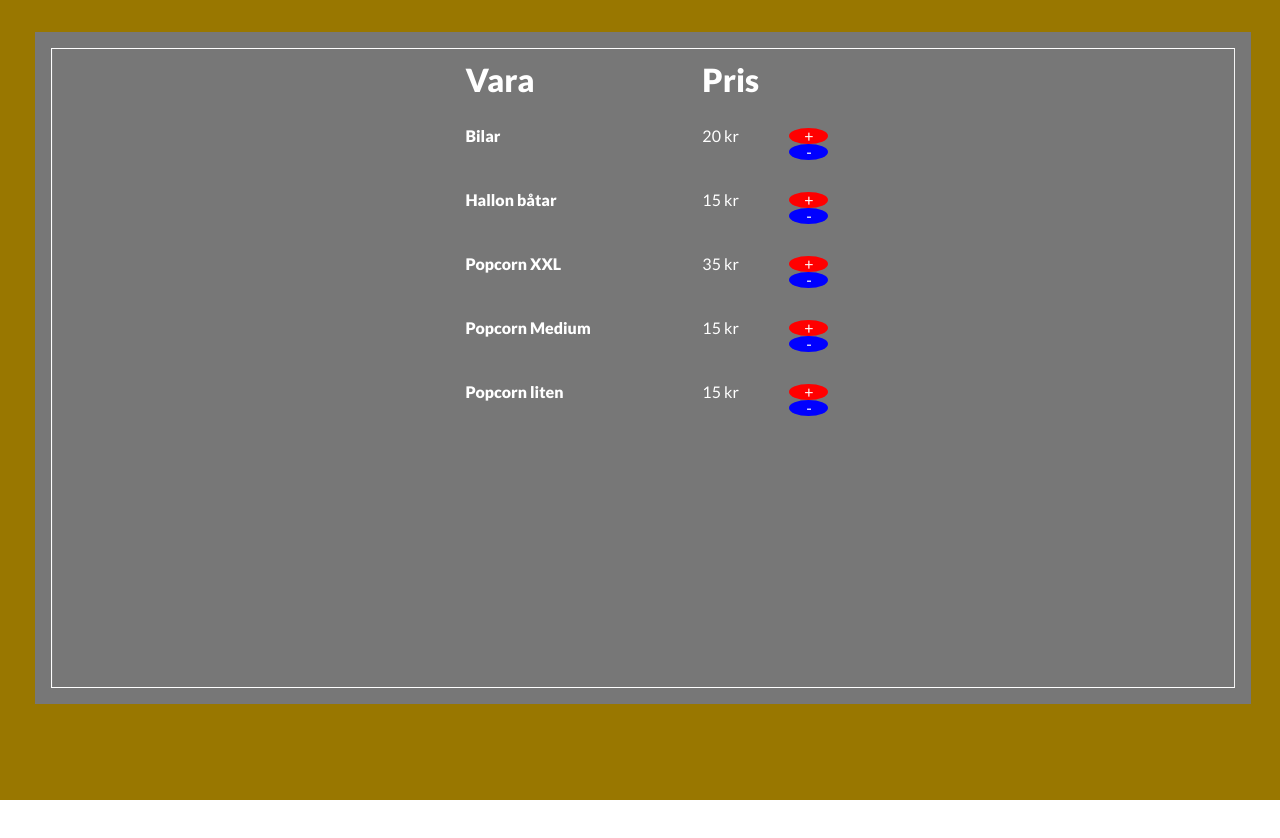
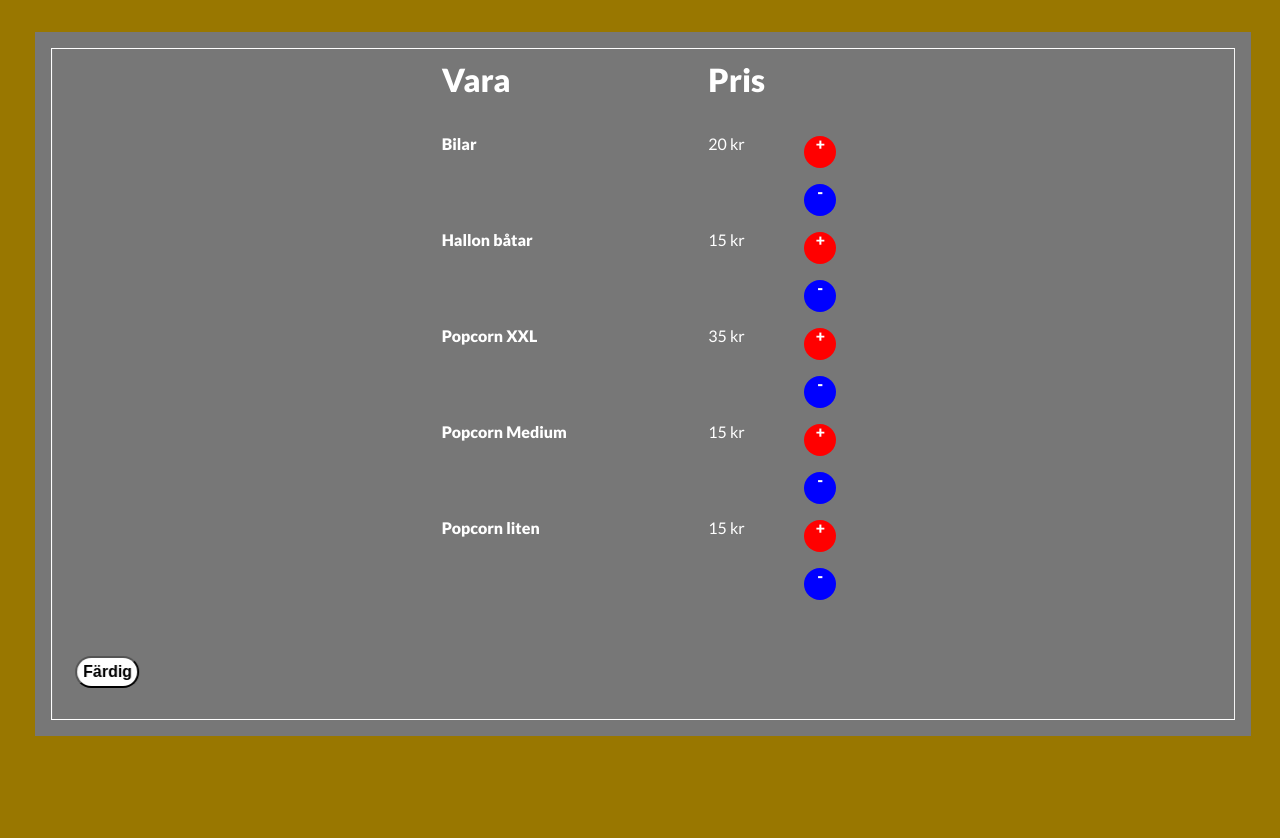
Before and after one commit to casparsylwan/movienight, an Angular app: page /restu in a window 1280 px wide. Both pictures are taken after a click on the button "godis". Shown: the top 838 px of the page. Before the commit the page ends 800 px from the top, so only its background shows below. Built offline with nearby package versions, Linux system fonts and the light colour scheme.

Commit message:
added shopping to cart in restaurant

```diff
--- a/src/app/models/Customer.ts
+++ b/src/app/models/Customer.ts
@@ -9,7 +9,7 @@ export class Customer{
     public calcSum(){
         this.totalSum = 0;
         this.orderList.forEach(( item ) =>{
-            this.totalSum += item.price;
+            this.totalSum += (item.price * item.amount);
 
         })
     }
--- a/src/app/pages/components/restaurant/restaurant.component.css
+++ b/src/app/pages/components/restaurant/restaurant.component.css
@@ -7,7 +7,7 @@
 
     background-color: #970;
 
-    min-height: 100vh;
+    min-height: 120vh;
 
 
 
@@ -209,6 +209,10 @@
   }
 
   .btn.is-flipped{
+    display: none;
+  }
+
+  .btn.is-flipped{
       display: none;
 
   }
@@ -230,6 +234,7 @@ tr{
 
 th, td{
     text-align: start;
+    transform: translateZ(3rem);
 }
 
 th{
@@ -264,11 +269,15 @@ thead th:nth-child(1) {
 .add, .remove{
     border-radius: 100%;
     text-align: center;
-    margin: 0 1rem 0 1rem;
+    font-weight: bolder;
+    margin: 0.5rem 1rem 0.5rem 1rem;
+    height: 2rem;
+    width: 2rem;
 }
 
 .add{
     background-color: #f00;
+
 }
 
 .remove{
--- a/src/app/pages/components/restaurant/restaurant.component.html
+++ b/src/app/pages/components/restaurant/restaurant.component.html
@@ -25,17 +25,17 @@
                 <div class="btn-box">
                     <button
                         (click)="setItem('candy')"
-                        class="btn">
+                        [className]="btn">
                         godis
                     </button>
                     <button
                         (click)="setItem('drink')"
-                        class="btn">
+                        [className]="btn">
                         dryck
                     </button>
                     <button
                         (click)="setItem('food')"
-                        class="btn">
+                        [className]="btn">
                         mat
                     </button>
                 </div>
@@ -45,7 +45,7 @@
 
 
             </div>
-            <div (click)="flip()" [className]="back">
+            <div  [className]="back">
                 <table>
                     <thead>
                         <tr>
@@ -58,10 +58,15 @@
                         <tr *ngFor="let item of sortItem()">
                             <th>{{ item.name }}</th>
                             <td>{{ item.price }} kr</td>
-                            <td class="shopping"><span class="add">+</span><span class="remove">-</span></td>
+                            <td class="shopping"><span (click)="buyItem(item)" class="add">+</span>
+                                <span (click)="removeItem(item)" class="remove">-</span></td>
                         </tr>
                     </tbody>
                 </table>
+                <div *ngIf="id!=-1" class="chair-info">
+                    <h2>Stol nummer {{ chair }} har handlat för {{ customers[id].totalSum  }}</h2>
+                </div>
+                <button (click)="flip()" class="btn" >Färdig</button>
             </div>
 
             <div (click)="flip()" class="card-b">
--- a/src/app/pages/components/restaurant/restaurant.component.ts
+++ b/src/app/pages/components/restaurant/restaurant.component.ts
@@ -16,11 +16,12 @@ export class RestaurantComponent implements OnInit {
   titleSubHeading:string = "Mat, dryck och godis";
   subHeading:string ="Välj stol att beställa till!";
 
-  //card
+  //card and classes
   card:string = "card";
   back:string = "card-back";
   contentFront:string = "content-front";
   btnCheck:string = "btn checkout";
+  btn:string = "btn";
 
   //Heading choice
   chair:number = -1;
@@ -67,12 +68,14 @@ export class RestaurantComponent implements OnInit {
       this.back = "card-back is-flipped";
       this.contentFront = "content-front is-flipped";
       this.btnCheck = "btn checkout is-flipped";
+      this.btn = "btn is-flipped";
 
     }else{
       this.card = "card"
       this.back = "card-back";
       this.contentFront = "content-front";
       this.btnCheck = "btn checkout";
+      this.btn = "btn";
       console.log(this.back);
     }
 
@@ -90,6 +93,7 @@ export class RestaurantComponent implements OnInit {
 
       this.chair = seat;
       this.subHeading = "Beställ mat till stol: " + seat;
+      this.id = this.customers.findIndex(customer => customer.seat === seat);
       console.log(seat + " +1");
       }
   }
@@ -104,28 +108,41 @@ export class RestaurantComponent implements OnInit {
     return this.items.items.filter(product => product.type===this.itemChoice);
   }
 
-  public  buyCandy(candy:any){
+  public  buyItem(candy:any){
 
-    console.log("hej");
-    console.log(candy);
-    this.customers[this.id].orderList.push(candy);
-    this.customers[this.id].calcSum();
-    this.calcTotalSum()
-     this.customersEvent.emit(this.customers);
-
+    let indexOfItem = this.customers[this.id].orderList.findIndex(item => item.name===candy.name);
+    if( indexOfItem ===-1){
+      this.customers[this.id].orderList.push({type:candy.type, name:candy.name, price:candy.price, amount:1});
+      this.calcTotalSum();
+    }else{
+      this.customers[this.id].orderList[indexOfItem].amount += 1;
+      this.customers[this.id].calcSum();
+      console.log(this.customers[this.id].orderList[indexOfItem].amount);
+    }
+    this.customersEvent.emit(this.customers);
   }
 
-  public removeCandy(candy:any){
-    console.log(candy);
-    let index = this.customers[this.id].orderList.indexOf(candy);
-    if(index != -1){
-      console.log(this.customers[this.id])
-      this.customers[this.id].orderList.splice(index, 1);
-      this.customers[this.id].calcSum();
-      this.calcTotalSum()
-      this.customersEvent.emit(this.customers);
+  public removeItem(candy:any){
+
+    let indexOfItem = this.customers[this.id].orderList.findIndex(item => item.name===candy.name);
+    if(indexOfItem !=-1){
+
+       let amount = this.customers[this.id].orderList[indexOfItem].amount;
+       amount>1 ? this.customers[this.id].orderList[indexOfItem].amount = amount-1 : this.customers[this.id].orderList.splice(indexOfItem,1);
     }
-    this.calcTotalSum()
+    this.customers[this.id].calcSum();
+    this.customersEvent.emit(this.customers);
+
+    // console.log(candy);
+    // let index = this.customers[this.id].orderList.indexOf(candy);
+    // if(index != -1){
+    //   console.log(this.customers[this.id])
+    //   this.customers[this.id].orderList.splice(index, 1);
+    //   this.customers[this.id].calcSum();
+    //   this.calcTotalSum()
+    //   this.customersEvent.emit(this.customers);
+    // }
+    // this.calcTotalSum()
 
   }
 
```
